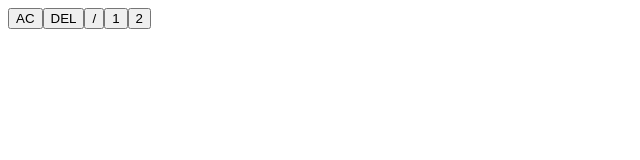
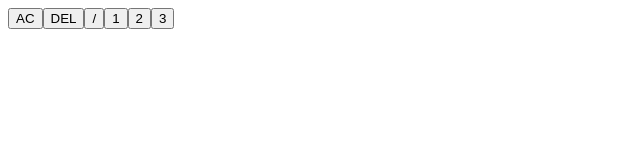
Before and after one commit to dvimukthi/Calculator, a React (Create React App) app: page / in a window 1280 px wide. Shown: the top 160 px of the page, without its empty margins (0-640 px from the left). Built offline with nearby package versions, Linux system fonts and the light colour scheme.

Commit message:
3 button

```diff
--- a/src/App.js
+++ b/src/App.js
@@ -10,6 +10,7 @@ function App() {
       <button>/</button>
       <button>1</button>
       <button>2</button>
+      <button>3</button>
     </div>
   );
 }
```
